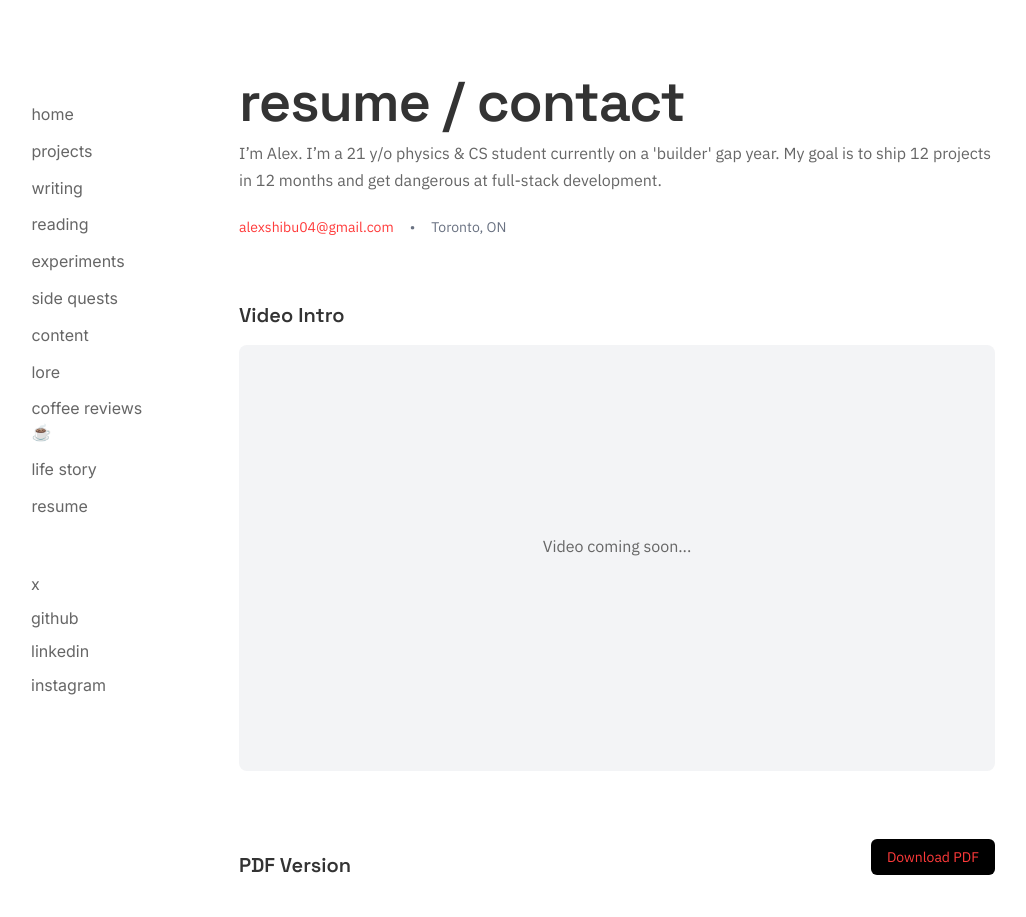
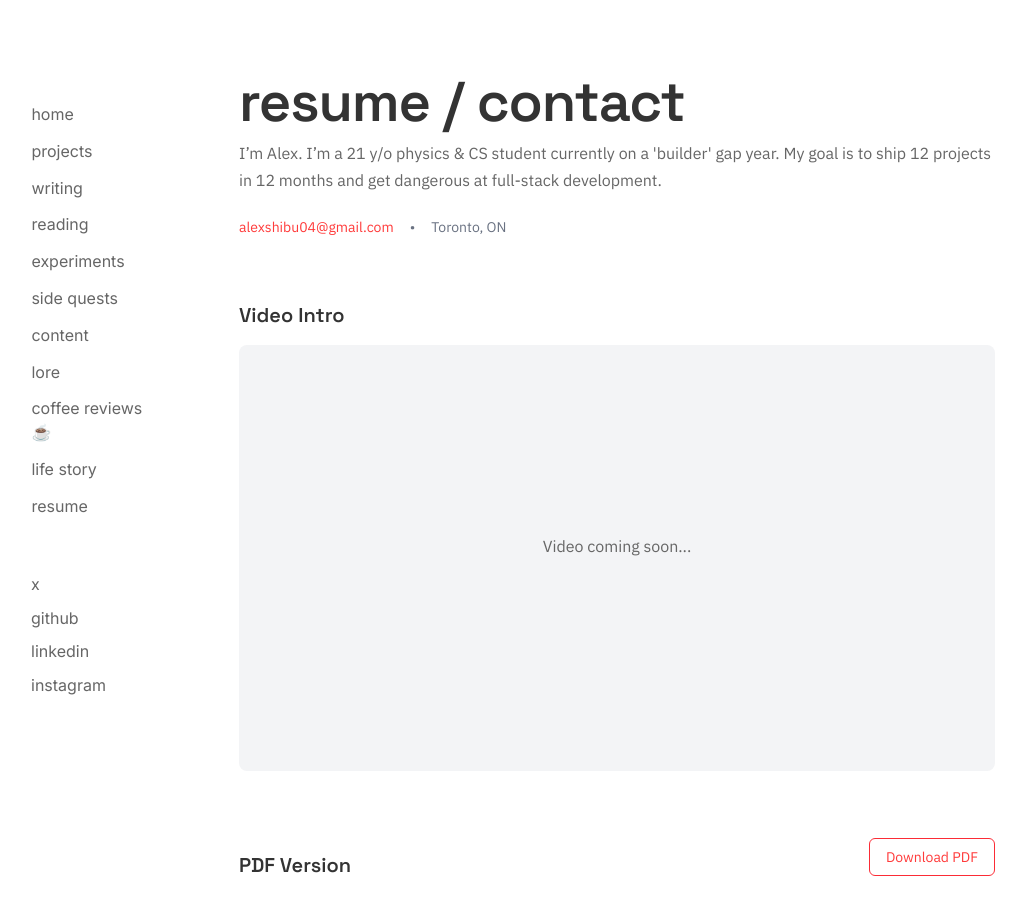
Before and after one commit to alexshibu1/alexshibu.com, a Next.js app: page /resume in a window 1280 px wide. Shown: the top 917 px of the page, without its empty margins (49-1075 px from the left). Built offline with nearby package versions, Linux system fonts and the light colour scheme.

Commit message:
shipping the button

```diff
--- a/app/resume/page.tsx
+++ b/app/resume/page.tsx
@@ -44,7 +44,7 @@ export default function ResumePage() {
             /* Fixed path: removed /public */
             href="/resume/AlexShibu_2025_General.pdf"
             target="_blank"
-            className="px-4 py-2 bg-black text-white rounded-md text-sm hover:bg-gray-800 transition-colors"
+            className="px-4 py-2 bg-white text-red-500 border border-red-500 rounded-md text-sm hover:bg-red-50 transition-colors"
           >
             Download PDF
           </a>
```
